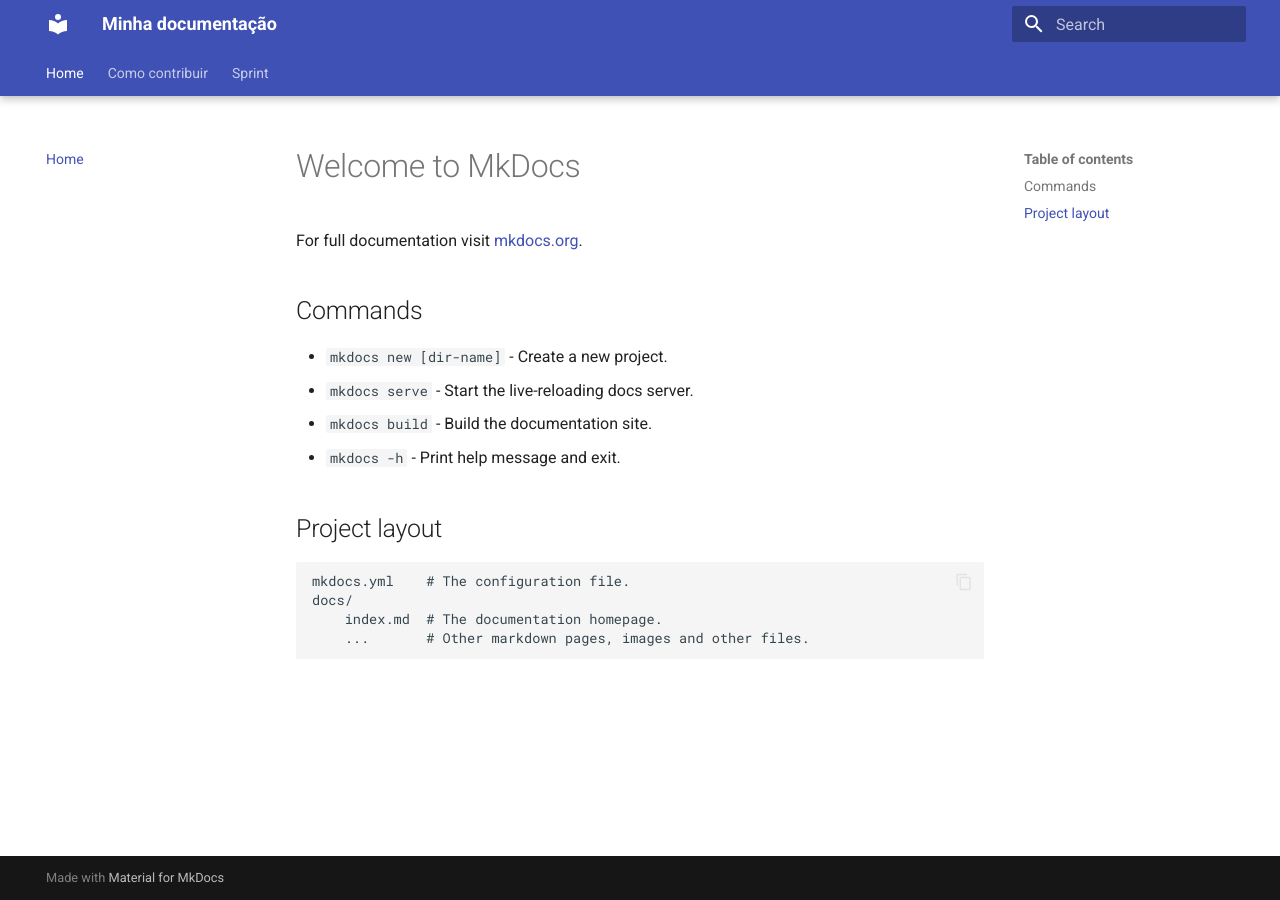
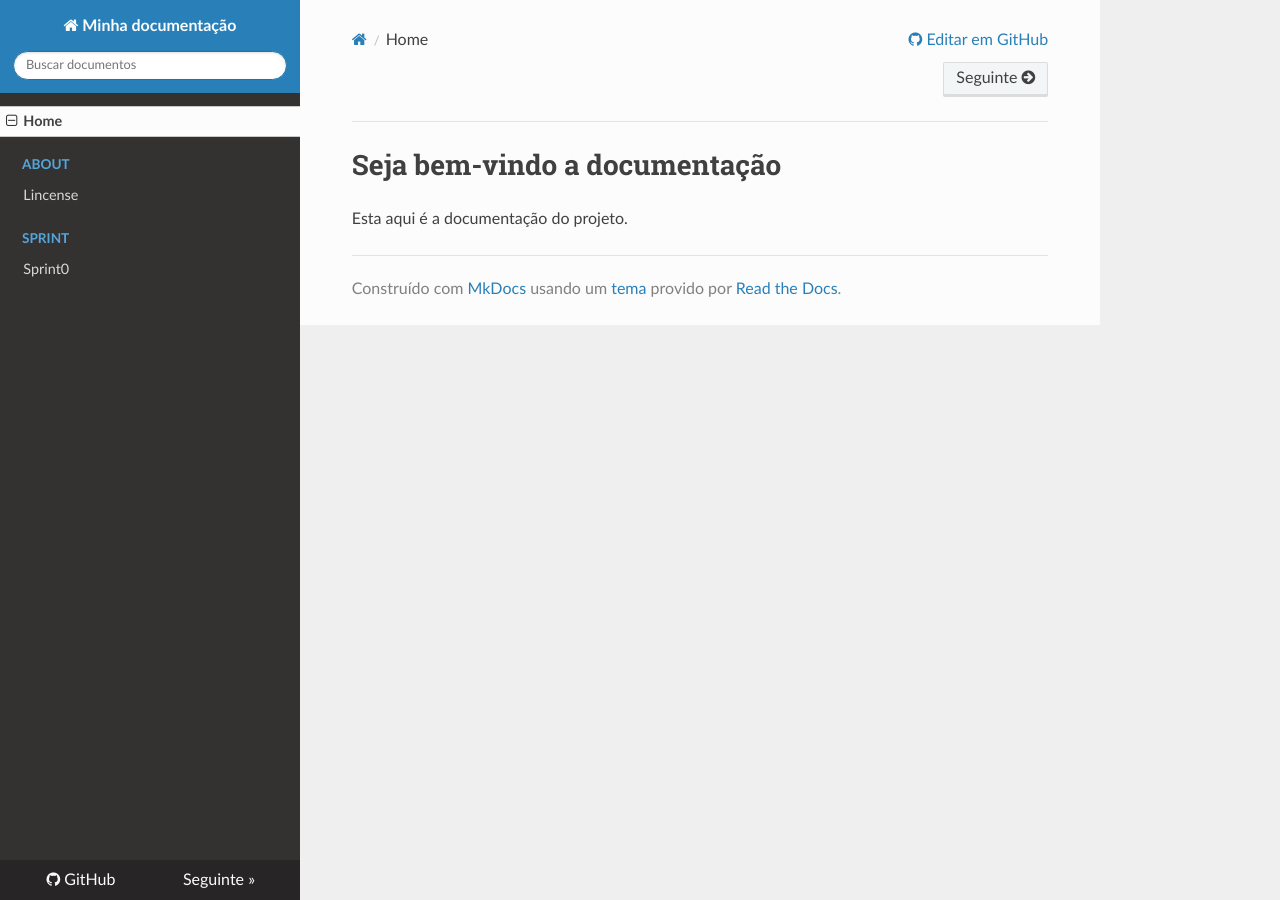
Before and after one commit to BrunoBReis/test-docs, an MkDocs documentation site: the page built from docs/index.md, in a window 1280 px wide. Built offline with MkDocs 1.6.1, drawn with Linux system fonts in a browser that asks for light colours; nearby versions of some CDN libraries.

Commit message:
trying to solve again

```diff
--- a/docs/index.md
+++ b/docs/index.md
@@ -1,17 +1,3 @@
-# Welcome to MkDocs
+# Seja bem-vindo a documentação
 
-For full documentation visit [mkdocs.org](https://www.mkdocs.org).
-
-## Commands
-
-* `mkdocs new [dir-name]` - Create a new project.
-* `mkdocs serve` - Start the live-reloading docs server.
-* `mkdocs build` - Build the documentation site.
-* `mkdocs -h` - Print help message and exit.
-
-## Project layout
-
-    mkdocs.yml    # The configuration file.
-    docs/
-        index.md  # The documentation homepage.
-        ...       # Other markdown pages, images and other files.
+Esta aqui é a documentação do projeto.
--- a/mkdocs.yml
+++ b/mkdocs.yml
@@ -1,15 +1,20 @@
 site_name: Minha documentação
-site_url: http://github.com/BrunoBReis/test-docs
+repo_url: http://github.com/BrunoBReis/test-docs
 
 nav:
   - Home: index.md
-  - Como contribuir: contribuir.md
+  - About:
+      - Lincense: about.md
   - Sprint:
       - Sprint0: sprints/sprint0.md
 
 theme:
-  name: material
-  features:
-    - navigation.tabs
-    - navigation.tabs.sticky
-    - content.code.copy
+  name: readthedocs
+  prev_next_buttons_location: top
+  navigation_depth: 4
+  locale: pt_BR
+
+# If want to use permalink, baselevel, etc.
+# markdown_extensions:
+#   - toc:
+#       permalink: "#"
```
Also changed, not shown: README.md (added, +9 -0 lines), docs/about.md (added, +3 -0 lines), docs/sprints/sprint0.md (+3 -0 lines), docs/contribuir.md (deleted), docs/img/favicon.ico (added).
